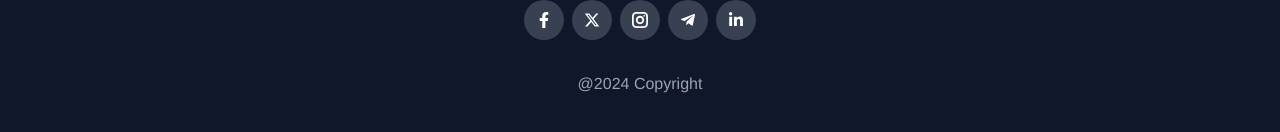
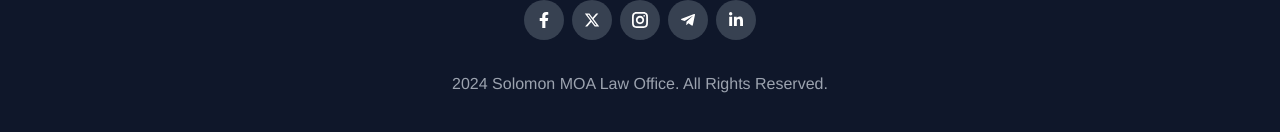
Before and after one commit to abenooo/lawyer_public_site, a Next.js app: page / in a window 1280 px wide. Shown: the part 3396-3528 px from the top of the page. Built offline with nearby package versions, Linux system fonts and the light colour scheme; no server answers.

Commit message:
Make the date daynamic

```diff
--- a/components/Footer.jsx
+++ b/components/Footer.jsx
@@ -8,6 +8,7 @@ import { FaTelegramPlane } from "react-icons/fa";
 import { FaLinkedinIn } from "react-icons/fa6";
 
 function Footer() {
+  const year =  new Date().getFullYear();
   return (
     <div className="bg-slate-900 text-gray-400 py-20 px-8 mt-10">
       <div className="grid grid-cols-2 md:grid-cols-4 gap-8 md:w-3/4 mx-auto">
@@ -142,7 +143,7 @@ function Footer() {
           <FaLinkedinIn />
         </a>
       </div>
-      <p className="text-center">@2024 Copyright</p>
+      <p className="text-center">{year} Solomon MOA Law Office. All Rights Reserved.</p>
     </div>
   );
 }
```
